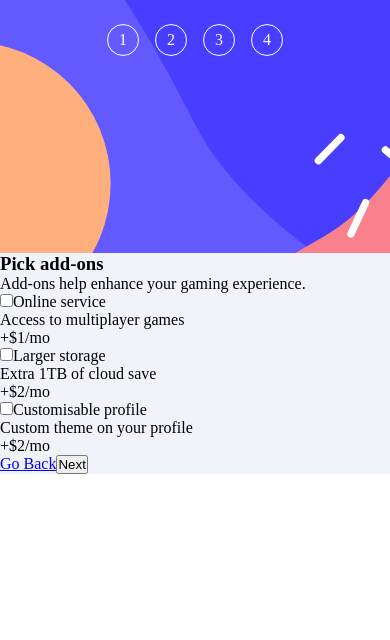
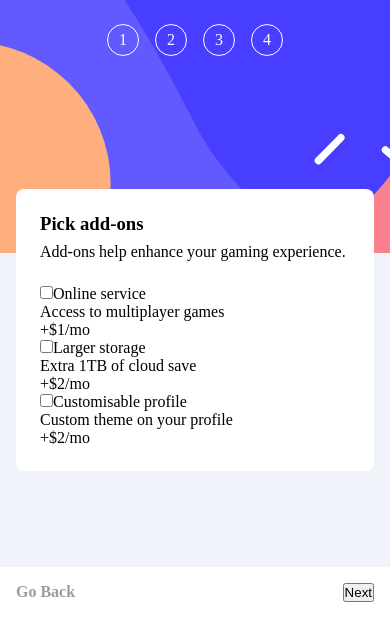
Before and after one commit to nkululek0/multi-step-form, a React (Vite) app: page /add-ons in a window 390 px wide. Shown: the top 640 px of the page. Built offline with nearby package versions, Linux system fonts and the light colour scheme.

Commit message:
(Update): mobile-styling -> adds core styling for add ons component

```diff
--- a/src/components/add-ons/Add-Ons.module.css
+++ b/src/components/add-ons/Add-Ons.module.css
@@ -0,0 +1,37 @@
+:root {
+    --light-grey: #00000063;
+    --light-grey-2: #0444a50d;
+    --dark-blue: #01146f;
+}
+
+.add-ons {
+    position: relative;
+    bottom: 5rem;
+    display: flex;
+    flex-direction: column;
+    gap: 1.5rem;
+    background-color: #fff;
+    margin: 1rem;
+    padding: 1.5rem;
+    border-radius: 8px;
+}
+
+.header {
+    display: flex;
+    flex-direction: column;
+    gap: 0.5rem;
+}
+
+.actions {
+    display: flex;
+    justify-content: space-between;
+    gap: 1rem;
+    padding: 1rem;
+    background-color: #fff;
+}
+
+.back-button {
+    text-decoration: none;
+    color: var(--light-grey);
+    font-weight: bold;
+}
--- a/src/components/add-ons/Add-Ons.tsx
+++ b/src/components/add-ons/Add-Ons.tsx
@@ -89,20 +89,20 @@ export function AddOns() {
 
   return (
     <>
-      <article>
-        <section className='content'>
-          <header>
+      <article className='add-ons-wrapper'>
+        <section className={styles['add-ons']}>
+          <header className={styles['header']}>
             <h1>Pick add-ons</h1>
             <p>Add-ons help enhance your gaming experience.</p>
           </header>
-          <section className='add-ons'>
+          <section className='add-ons-options-wrapper'>
             {
               Object.keys(addOnsTypes).map((planType, index) => {
                 const element = planCheckBoxes[planType] as React.RefObject<HTMLInputElement | null>;
                 const addOn = addOnsTypes[planType as AddOnType];
 
                 return (
-                  <div className='add-on' key={ index }>
+                  <div className='add-on-option' key={ index }>
                     <input type='checkbox'
                       ref={ element }
                       checked={ addOnsState.addOnsList.indexOf(addOn) !== -1 }
@@ -117,8 +117,8 @@ export function AddOns() {
             }
           </section>
         </section>
-        <section className='actions'>
-          <Link to='/select-plan'>Go Back</Link>
+        <section className={styles['actions']}>
+          <Link to='/select-plan' className={styles['back-button']}>Go Back</Link>
           <Button validationSettings={ { validate: () => { setNextButton(); }, uri: uri, isValid: isValid } }>Next</Button>
         </section>
       </article>
```
